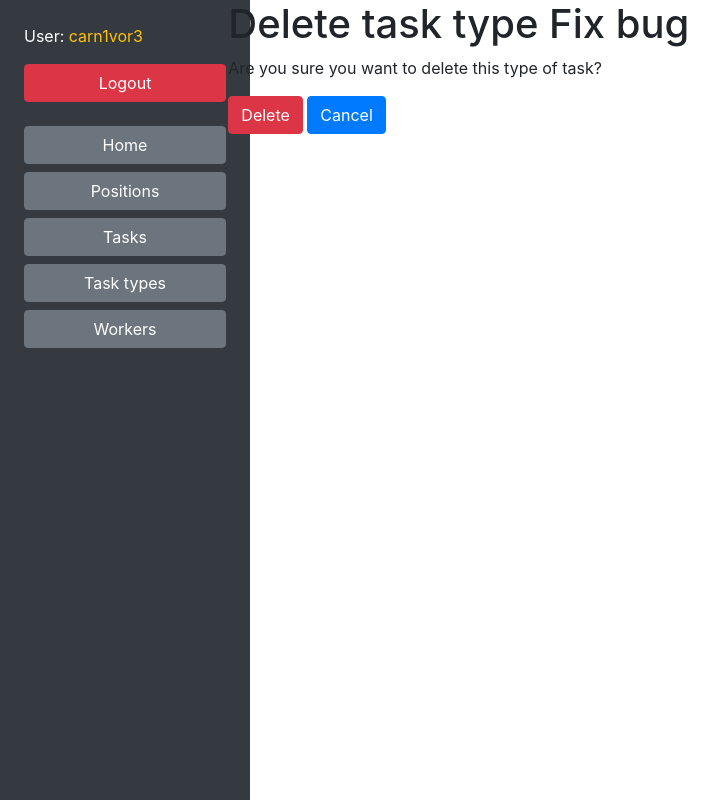
After one commit to Carn1vor3/it-company-manager, a Django app: page /manager/tasktype/1/delete/ in a window 1280 px wide. The commit adds this page. Shown: the whole page, without its empty margins (0-726 px from the left). Run offline with Django 5.2, Linux system fonts and the light colour scheme; a user stored in the database is signed in; data comes from the database, SQL or seed files in the repository; both versions use the stored data as it was after the commit; parts of the project's set-up code (start-up, migrations or seed data) failed here and were passed over; some libraries are stand-ins or nearby versions.

Commit message:
create tasktype delete page

```diff
--- a/manager/urls.py
+++ b/manager/urls.py
@@ -9,6 +9,7 @@ from manager.views import (
     TaskTypeCreateView,
     TaskTypeUpdateView,
     TaskTypeDetailView,
+    TaskTypeDeleteView,
     WorkerListView,
     WorkerDetailView,
     WorkerCreateView,
@@ -31,6 +32,7 @@ urlpatterns = [
     path("tasktype/<int:pk>/detail/", TaskTypeDetailView.as_view(), name="task-type-detail"),
     path("tasktype/create/", TaskTypeCreateView.as_view(), name="task-type-create"),
     path("tasktype/<int:pk>/update/", TaskTypeUpdateView.as_view(), name="task-type-update"),
+    path("tasktype/<int:pk>/delete/", TaskTypeDeleteView.as_view(), name="task-type-delete"),
 
     path("worker/", WorkerListView.as_view(), name="worker-list"),
     path("worker/<int:pk>/detail/", WorkerDetailView.as_view(), name="worker-detail"),
--- a/manager/views.py
+++ b/manager/views.py
@@ -85,6 +85,13 @@ class TaskTypeUpdateView(LoginRequiredMixin, UpdateView):
     success_url = "/manager/tasktype/"
 
 
+class TaskTypeDeleteView(LoginRequiredMixin, DeleteView):
+    model = TaskType
+    template_name = "manager/task_type_confirmation_delete.html"
+    context_object_name = "task_type"
+    success_url = "/manager/tasktype/"
+
+
 class TaskUpdateView(LoginRequiredMixin, UpdateView):
     model = Task
     template_name = "manager/task_update.html"
--- /dev/null
+++ b/templates/manager/task_type_confirmation_delete.html
@@ -0,0 +1,12 @@
+{% extends "base.html" %}
+
+{% block content %}
+	<h1>Delete task type {{ task_type.name }}</h1>
+  <p>Are you sure you want to delete this type of task?</p>
+  <form action="" method="post">
+    {% csrf_token %}
+    <input type="submit" value="Delete" class="btn btn-danger">
+     <a href="{% url 'manager:task-type-detail' pk=task_type.id%}" class="btn btn-primary">Cancel</a>
+  </form>
+
+{% endblock %}
--- a/templates/manager/task_type_detail.html
+++ b/templates/manager/task_type_detail.html
@@ -4,6 +4,7 @@
 	<h1>
     Additional info about {{ task_type_detail.name }}
     <a href="{% url 'manager:task-type-update' pk=task_type_detail.id%}" class="btn btn-primary">Update</a>
+    <a href="{% url 'manager:task-type-delete' pk=task_type_detail.id%}" class="btn btn-danger">Delete</a>
   </h1>
   <br>
   <h2>Tasks with {{ task_type_detail.name }} type of task</h2>
```
Also changed, not shown: db.sqlite3.
